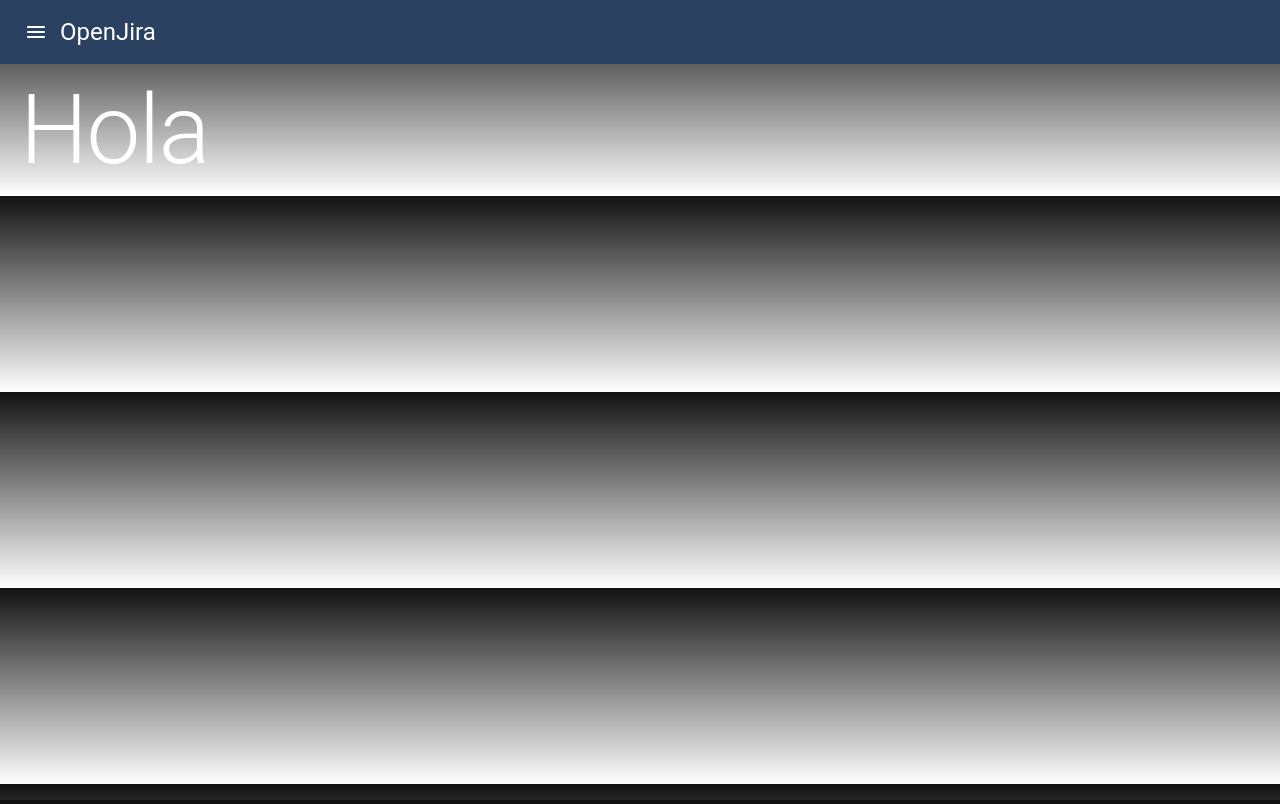
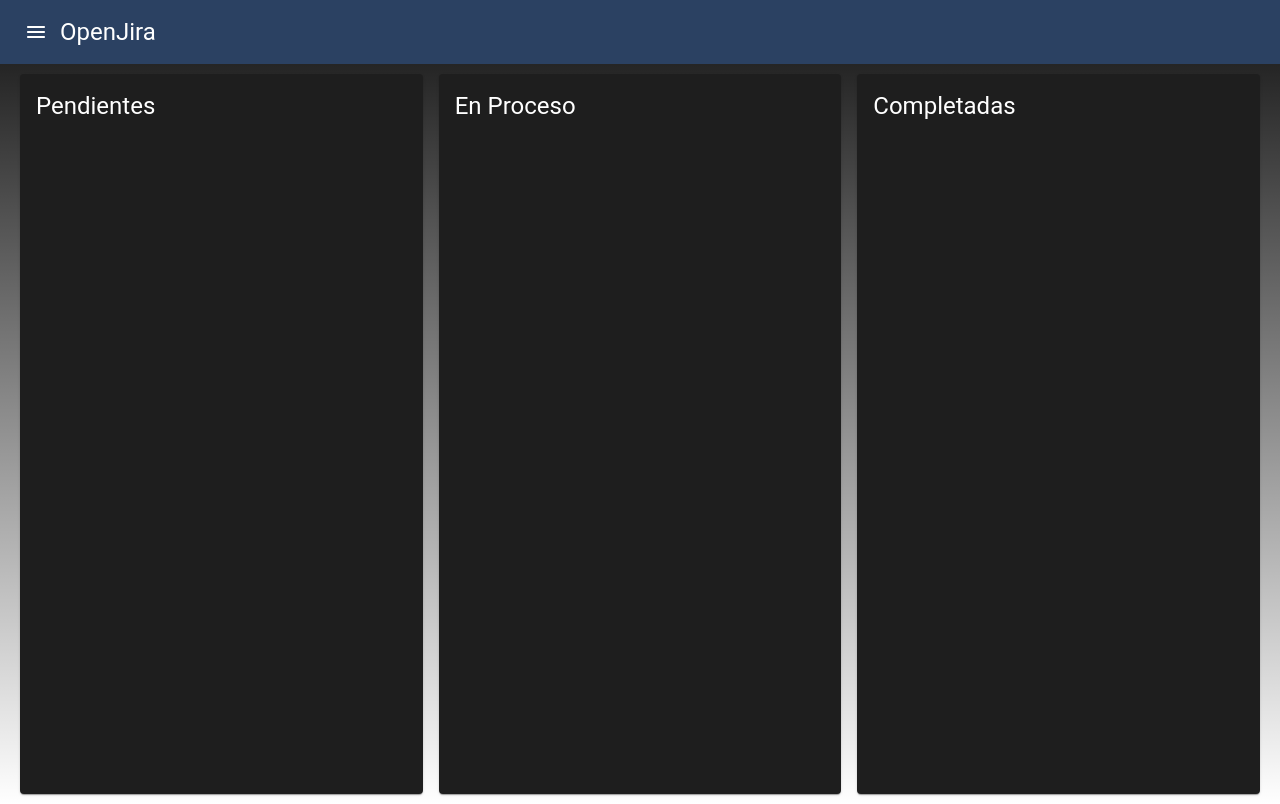
Before and after one commit to itsaalexk/open-jira, a Next.js app: page / in a window 1280 px wide. Built offline with nearby package versions, Linux system fonts and the light colour scheme.

Commit message:
Added task cards

```diff
--- a/package.json
+++ b/package.json
@@ -19,9 +19,9 @@
     "@types/react-dom": "18.0.10",
     "eslint": "8.31.0",
     "eslint-config-next": "13.1.1",
-    "next": "13.1.1",
-    "react": "18.2.0",
-    "react-dom": "18.2.0",
+    "next": "^13.1.1",
+    "react": "^18.2.0",
+    "react-dom": "^18.2.0",
     "typescript": "4.9.4"
   }
 }
--- a/pages/index.tsx
+++ b/pages/index.tsx
@@ -1,6 +1,6 @@
 
 import { Inter } from '@next/font/google'
-import { Typography } from '@mui/material'
+import { Grid,Card, CardHeader } from '@mui/material'
 import { NextPage } from 'next'
 import { Layout } from '../components/layouts/Layout';
 
@@ -10,8 +10,25 @@ const inter = Inter({ subsets: ['latin'] })
 const Home: NextPage = () => {
   return (
     <>
-        <Layout >
-        <Typography variant='h1'>Hola</Typography>
+        <Layout title = "Home Page" >
+          <Grid container spacing={2}>
+              <Grid item xs={12} sm ={4}>
+                  <Card sx={{height:"90vh"}}>
+                    <CardHeader title="Pendientes" />
+                  </Card>
+              </Grid>
+              <Grid item xs={12} sm ={4}>
+                  <Card sx={{height:"90vh"}}>
+                    <CardHeader title="En Proceso" />
+                  </Card>
+              </Grid>
+              <Grid item xs={12} sm ={4}>
+                  <Card sx={{height:"90vh"}}>
+                    <CardHeader title="Completadas" />
+
+                  </Card>
+              </Grid>
+          </Grid>
         </Layout>
     </>
   )
```
Also changed, not shown: components/ui/SideBar.tsx (line endings or trailing spaces), context/entries/index.ts (deleted), 2 other files (tests, documents, lock files or other folders).
